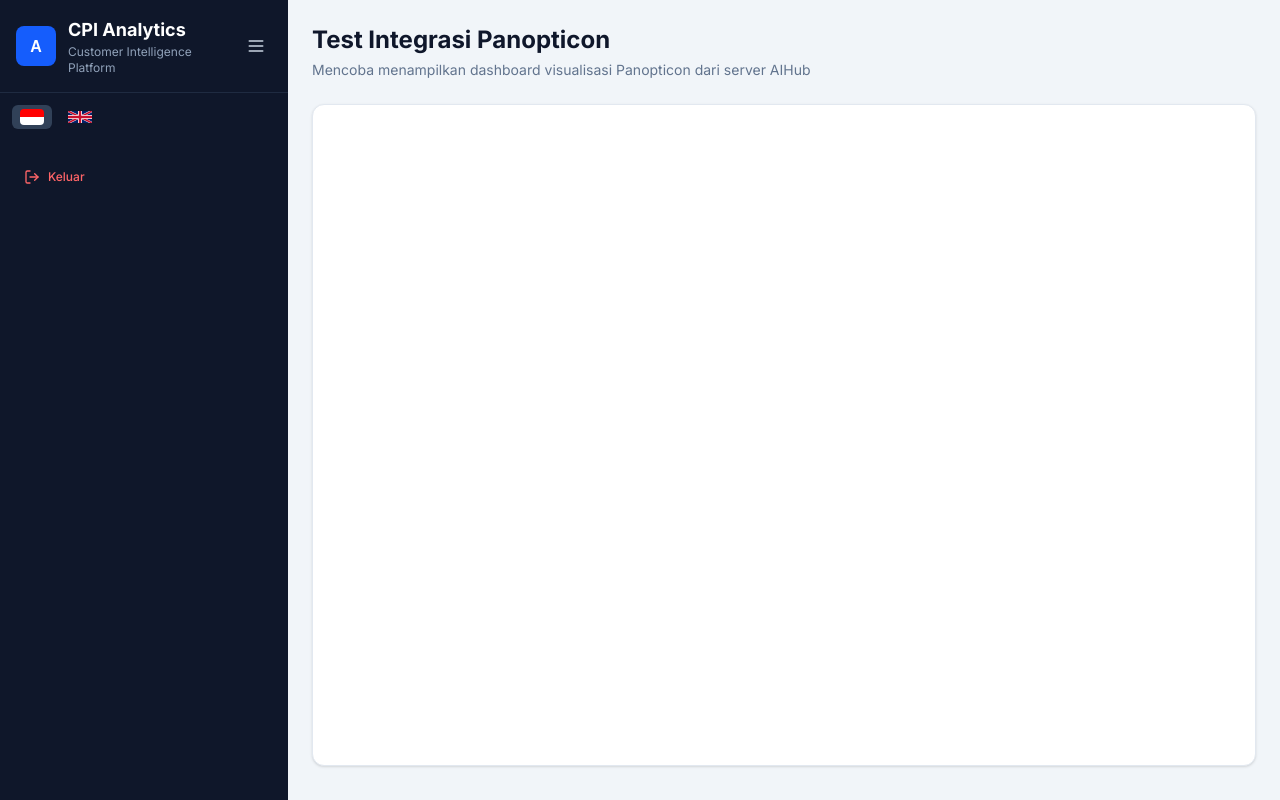
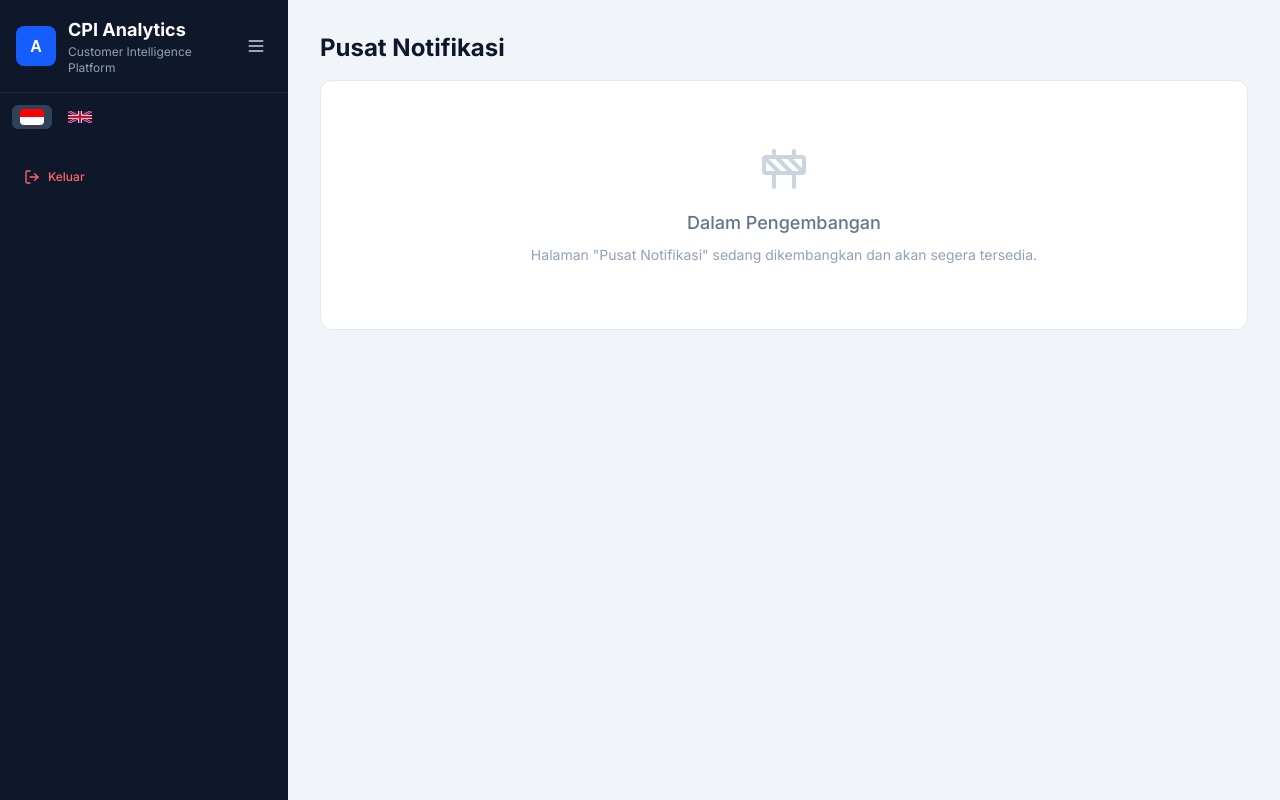
Before and after one commit to ibgithub/anvaia-analytics-bali, a React (Vite) app in the folder cpi-src/frontend/: page /alerts/center in a window 1280 px wide. Before the commit this address led to /executive/portfolio. Built offline with nearby package versions, Linux system fonts and the light colour scheme; sample sign-in values are in the browser's storage.

Commit message:
feat(routes): update all routes to CPI Tahap-01 menu structure, improve placeholder page

```diff
--- a/cpi-src/frontend/src/app/App.tsx
+++ b/cpi-src/frontend/src/app/App.tsx
@@ -3,10 +3,6 @@ import { DashboardLayout } from './components/DashboardLayout';
 import { Login } from './pages/Login';
 import { I18nProvider } from './i18n/I18nProvider';
 import { PlaceholderPage } from './pages/PlaceholderPage';
-import { ExecutivePortfolio } from './pages/ExecutivePortfolio';
-import { ExecutiveDashboard } from './pages/ExecutiveDashboard';
-import { ClusterMap } from './pages/ClusterMap';
-import { ChurnWatchlist } from './pages/ChurnWatchlist';
 import { RoleManagement } from './pages/RoleManagement';
 import { UserManagement } from './pages/UserManagement';
 import { ChangePassword } from './pages/ChangePassword';
@@ -37,78 +33,68 @@ const router = createBrowserRouter([
       </RequireAuth>
     ),
     children: [
-      // Redirect root to executive dashboard
-      { index: true, element: <Navigate to="/executive/demographics" replace /> },
+      // Redirect root to Corporate Insight
+      { index: true, element: <Navigate to="/corporate-insight/overview" replace /> },
 
-      // M1: Executive Dashboard
-      { path: 'executive/portfolio', element: <ExecutivePortfolio /> },
-      { path: 'executive/churn-distribution', element: <PlaceholderPage menuKey="menu_m1_2" /> },
-      { path: 'executive/segmentation-summary', element: <PlaceholderPage menuKey="menu_m1_3" /> },
-      { path: 'executive/top-products', element: <PlaceholderPage menuKey="menu_m1_4" /> },
-      { path: 'executive/priority-alerts', element: <PlaceholderPage menuKey="menu_m1_5" /> },
-      { path: 'executive/demographics', element: <ExecutiveDashboard /> },
+      // 1. Corporate Insight
+      { path: 'corporate-insight/overview', element: <PlaceholderPage menuKey="menu_ci_01" /> },
 
-      // M2: Customer Segmentation
-      { path: 'segmentation/cluster-map', element: <ClusterMap /> },
-      { path: 'segmentation/persona', element: <PlaceholderPage menuKey="menu_m2_2" /> },
-      { path: 'segmentation/characteristics', element: <PlaceholderPage menuKey="menu_m2_3" /> },
-      { path: 'segmentation/member-list', element: <PlaceholderPage menuKey="menu_m2_4" /> },
-      { path: 'segmentation/migration-trend', element: <PlaceholderPage menuKey="menu_m2_5" /> },
+      // 2. Churn Analysis
+      { path: 'churn/overview', element: <PlaceholderPage menuKey="menu_ch_01" /> },
+      { path: 'churn/ranking', element: <PlaceholderPage menuKey="menu_ch_02" /> },
+      { path: 'churn/model-performance', element: <PlaceholderPage menuKey="menu_ch_03" /> },
 
-      // M3: Churn Prediction
-      { path: 'churn/watchlist', element: <ChurnWatchlist /> },
-      { path: 'churn/score-distribution', element: <PlaceholderPage menuKey="menu_m3_2" /> },
-      { path: 'churn/worsening-score', element: <PlaceholderPage menuKey="menu_m3_3" /> },
-      { path: 'churn/driver-detail', element: <PlaceholderPage menuKey="menu_m3_4" /> },
-      { path: 'churn/action-history', element: <PlaceholderPage menuKey="menu_m3_5" /> },
+      // 3. Customer Profitability
+      { path: 'profitability/overview', element: <PlaceholderPage menuKey="menu_cp_01" /> },
+      { path: 'profitability/list', element: <PlaceholderPage menuKey="menu_cp_02" /> },
+      { path: 'profitability/model-performance', element: <PlaceholderPage menuKey="menu_cp_03" /> },
 
-      // M4: Customer Profitability
-      { path: 'profitability/ranking', element: <PlaceholderPage menuKey="menu_m4_1" /> },
-      { path: 'profitability/priority-matrix', element: <PlaceholderPage menuKey="menu_m4_2" /> },
-      { path: 'profitability/persona-group', element: <PlaceholderPage menuKey="menu_m4_3" /> },
-      { path: 'profitability/breakdown', element: <PlaceholderPage menuKey="menu_m4_4" /> },
-      { path: 'profitability/trend', element: <PlaceholderPage menuKey="menu_m4_5" /> },
-      { path: 'profitability/clv', element: <PlaceholderPage menuKey="menu_m4_6" /> },
+      // 4. Customer Segmentation
+      { path: 'segmentation/overview', element: <PlaceholderPage menuKey="menu_cs_01" /> },
+      { path: 'segmentation/characteristics', element: <PlaceholderPage menuKey="menu_cs_02" /> },
+      { path: 'segmentation/product-usage', element: <PlaceholderPage menuKey="menu_cs_03" /> },
+      { path: 'segmentation/model-performance', element: <PlaceholderPage menuKey="menu_cs_04" /> },
 
-      // M5: Product Recommendation
-      { path: 'recommendation/list', element: <PlaceholderPage menuKey="menu_m5_1" /> },
-      { path: 'recommendation/status', element: <PlaceholderPage menuKey="menu_m5_2" /> },
-      { path: 'recommendation/cold-start', element: <PlaceholderPage menuKey="menu_m5_3" /> },
-      { path: 'recommendation/performance', element: <PlaceholderPage menuKey="menu_m5_4" /> },
-      { path: 'recommendation/product-config', element: <PlaceholderPage menuKey="menu_m5_5" /> },
+      // 5. CPI Matrix
+      { path: 'cpi-matrix/overview', element: <PlaceholderPage menuKey="menu_cpi_01" /> },
+      { path: 'cpi-matrix/hot-target', element: <PlaceholderPage menuKey="menu_cpi_02" /> },
 
-      // M6: Customer Profile
-      { path: 'customer-profile/overview', element: <PlaceholderPage menuKey="menu_m6_1" /> },
-      { path: 'customer-profile/cluster-persona', element: <PlaceholderPage menuKey="menu_m6_2" /> },
-      { path: 'customer-profile/churn-score', element: <PlaceholderPage menuKey="menu_m6_3" /> },
-      { path: 'customer-profile/profitability-clv', element: <PlaceholderPage menuKey="menu_m6_4" /> },
-      { path: 'customer-profile/retention-priority', element: <PlaceholderPage menuKey="menu_m6_5" /> },
-      { path: 'customer-profile/active-recommendations', element: <PlaceholderPage menuKey="menu_m6_6" /> },
-      { path: 'customer-profile/credit-score', element: <PlaceholderPage menuKey="menu_m6_7" /> },
-      { path: 'customer-profile/rm-interaction', element: <PlaceholderPage menuKey="menu_m6_8" /> },
+      // 6. Recommender System
+      { path: 'recommender/recommendations', element: <PlaceholderPage menuKey="menu_rs_01" /> },
+      { path: 'recommender/model-performance', element: <PlaceholderPage menuKey="menu_rs_02" /> },
 
-      // M7: Reports & Analytics
-      { path: 'reports/segmentation', element: <PlaceholderPage menuKey="menu_m7_1" /> },
-      { path: 'reports/churn-retention', element: <PlaceholderPage menuKey="menu_m7_2" /> },
-      { path: 'reports/profitability', element: <PlaceholderPage menuKey="menu_m7_3" /> },
-      { path: 'reports/recommendation-effectiveness', element: <PlaceholderPage menuKey="menu_m7_4" /> },
-      { path: 'reports/export', element: <PlaceholderPage menuKey="menu_m7_5" /> },
+      // 7. Campaign & Strategy Tracking
+      { path: 'campaign/registry', element: <PlaceholderPage menuKey="menu_cam_01" /> },
+      { path: 'campaign/assignment', element: <PlaceholderPage menuKey="menu_cam_02" /> },
+      { path: 'campaign/effectiveness', element: <PlaceholderPage menuKey="menu_cam_03" /> },
 
-      // M8: System Settings
-      { path: 'settings/model-parameters', element: <PlaceholderPage menuKey="menu_m8_1" /> },
-      { path: 'settings/batch-processing', element: <PlaceholderPage menuKey="menu_m8_2" /> },
-      { path: 'settings/product-config', element: <PlaceholderPage menuKey="menu_m8_3" /> },
-      { path: 'settings/user-management', element: <UserManagement /> },
+      // 8. Customer 360
+      { path: 'customer-360/profile', element: <PlaceholderPage menuKey="menu_c360_01" /> },
+
+      // 9. Alert / Notification Center
+      { path: 'alerts/center', element: <PlaceholderPage menuKey="menu_not_01" /> },
+
+      // 10. Setup
+      { path: 'setup/threshold-churn', element: <PlaceholderPage menuKey="menu_set_01" /> },
+      { path: 'setup/threshold-profitability', element: <PlaceholderPage menuKey="menu_set_02" /> },
+      { path: 'setup/recommendation-settings', element: <PlaceholderPage menuKey="menu_set_03" /> },
+      { path: 'setup/user-role-management', element: <UserManagement /> },
+      { path: 'setup/observation-settings', element: <PlaceholderPage menuKey="menu_set_05" /> },
+      { path: 'setup/notification-rules', element: <PlaceholderPage menuKey="menu_set_06" /> },
+      { path: 'setup/persona-labels', element: <PlaceholderPage menuKey="menu_set_07" /> },
+
+      // 11. System
+      { path: 'system/profile', element: <EditProfile /> },
+      { path: 'system/help-glossary', element: <PlaceholderPage menuKey="menu_sys_02" /> },
+
+      // Legacy routes (keep role/menu management accessible)
       { path: 'settings/role-management', element: <RoleManagement /> },
       { path: 'settings/menu-management', element: <MenuManagement /> },
       { path: 'settings/change-password', element: <ChangePassword /> },
-      { path: 'settings/integration-monitoring', element: <PlaceholderPage menuKey="menu_m8_8" /> },
-      { path: 'settings/audit-log', element: <PlaceholderPage menuKey="menu_m8_9" /> },
-      { path: 'settings/edit-profile', element: <EditProfile /> },
       { path: 'settings/system-parameters', element: <SystemParameter /> },
 
-      // Catch-all
-      { path: '*', element: <Navigate to="/executive/portfolio" replace /> },
+      // Catch-all → redirect to Corporate Insight
+      { path: '*', element: <Navigate to="/corporate-insight/overview" replace /> },
     ],
   },
 ]);
--- a/cpi-src/frontend/src/app/pages/PlaceholderPage.tsx
+++ b/cpi-src/frontend/src/app/pages/PlaceholderPage.tsx
@@ -1,19 +1,26 @@
 import { useI18n } from '../i18n';
+import { Construction } from 'lucide-react';
 
 interface PlaceholderPageProps {
   menuKey: string;
 }
 
 export function PlaceholderPage({ menuKey }: PlaceholderPageProps) {
-  const { t } = useI18n();
+  const { t, lang } = useI18n();
   const title = (t as any)[menuKey] || menuKey;
 
   return (
     <div className="p-8">
       <h1 className="text-2xl font-bold text-slate-900 mb-4">{title}</h1>
-      <div className="bg-white rounded-xl border border-slate-200 p-12 text-center">
-        <p className="text-slate-400 text-lg">
-          Halaman <span className="font-medium text-slate-600">{title}</span> sedang dalam pengembangan.
+      <div className="bg-white rounded-xl border border-slate-200 p-16 text-center">
+        <Construction className="w-12 h-12 text-slate-300 mx-auto mb-4" />
+        <p className="text-slate-500 text-lg font-medium mb-2">
+          {lang === 'id' ? 'Dalam Pengembangan' : 'In Progress'}
+        </p>
+        <p className="text-slate-400 text-sm">
+          {lang === 'id'
+            ? `Halaman "${title}" sedang dikembangkan dan akan segera tersedia.`
+            : `The "${title}" page is under development and will be available soon.`}
         </p>
       </div>
     </div>
```
